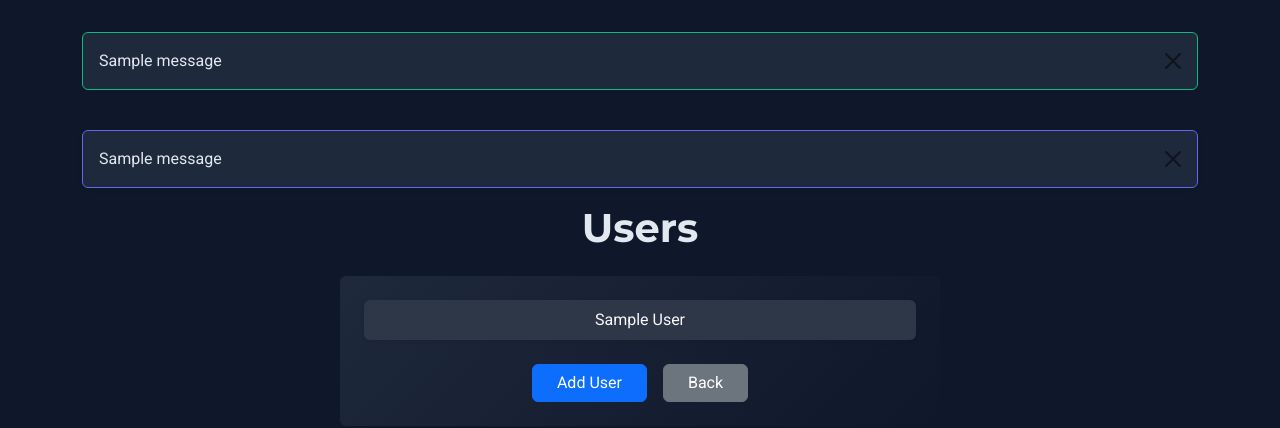
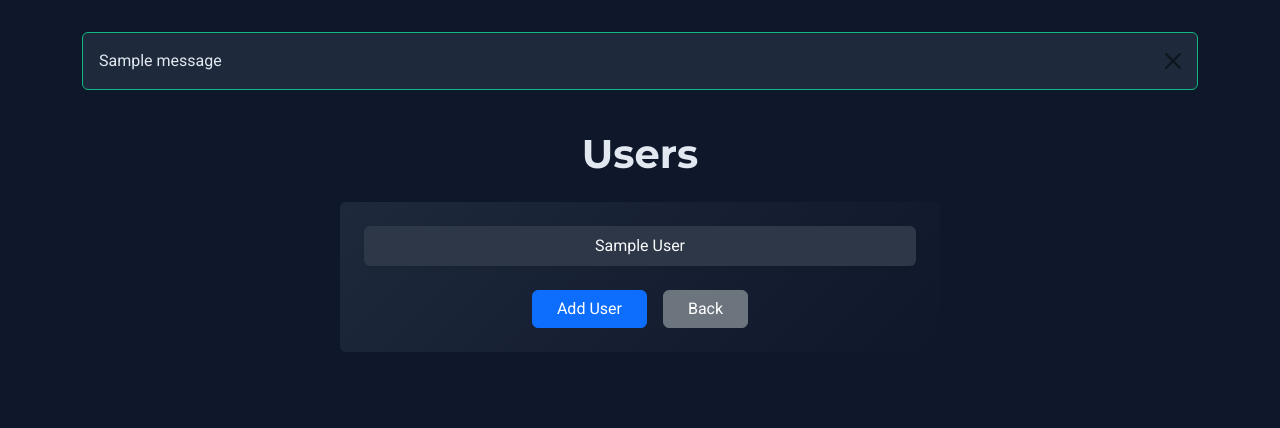
Before and after one commit to Tombunzel/moviwebApp, a Flask app: page /users in a window 1280 px wide. Shown: the part 72-500 px from the top of the page. Run offline with Flask 3, Linux system fonts and the light colour scheme; tables that the repository leaves empty hold one stand-in row (values such as "Sample post"); one stand-in notice (Sample message) is shown; some libraries are stand-ins or nearby versions.

Commit message:
move flash messages to base.html

```diff
--- a/templates/users.html
+++ b/templates/users.html
@@ -2,21 +2,7 @@
 
 {% block content %}
 <div class="container py-4">
-  {% with messages = get_flashed_messages() %}
-  {% if messages %}
-      <div id="flash-message" class="alert alert-info alert-dismissible fade show shadow-sm" role="alert">
-          <ul class="mb-0 list-unstyled">
-              {% for message in messages %}
-                  <li>{{ message }}</li>
-              {% endfor %}
-          </ul>
-          <button type="button" class="btn-close btn-close-dark" data-bs-dismiss="alert" aria-label="Close"></button>
-      </div>
-  {% endif %}
-  {% endwith %}
-
   <h1 class="mb-4 fw-bold text-center">Users</h1>
-
   <!-- User List -->
   <div class="rounded p-4" style="background: linear-gradient(135deg, #1e293b, #0f172a); max-width: 600px; width: 100%; margin: 0 auto;">
     <ul class="list-unstyled text-center mb-4">
```
